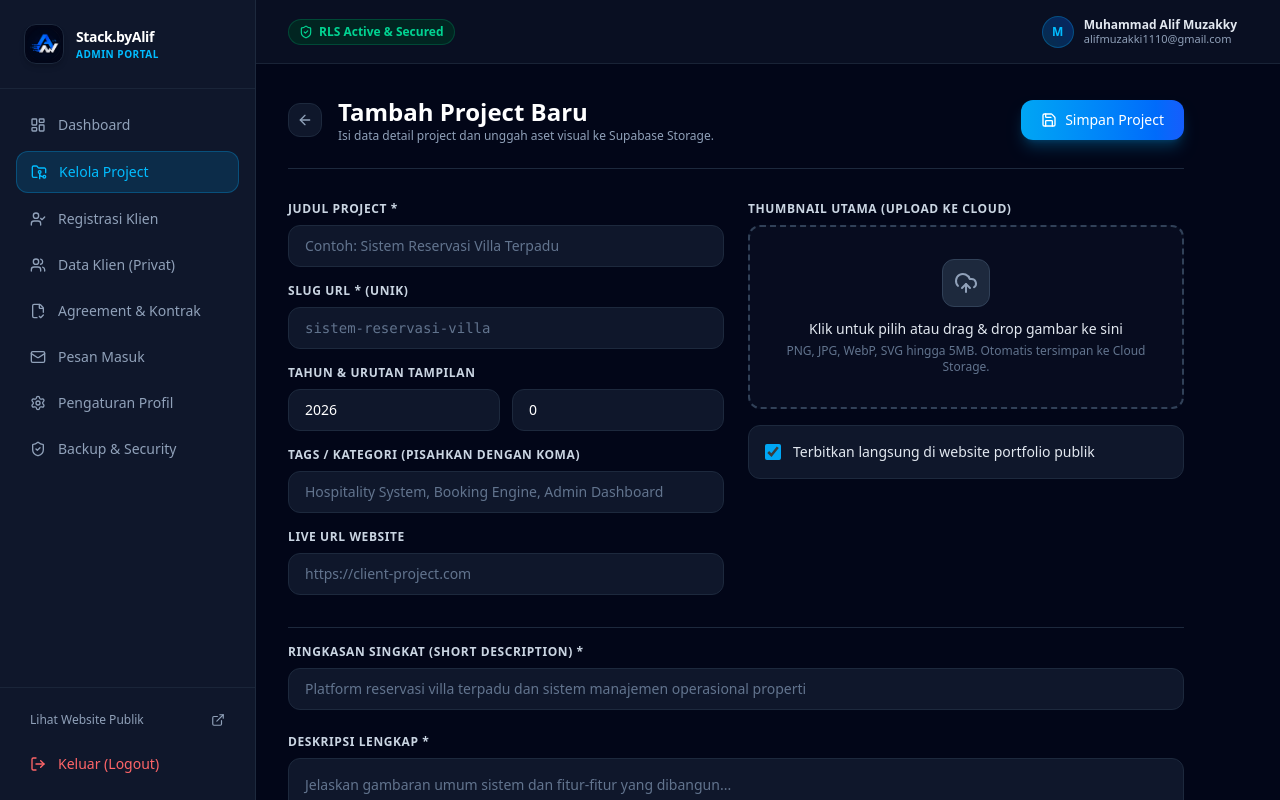
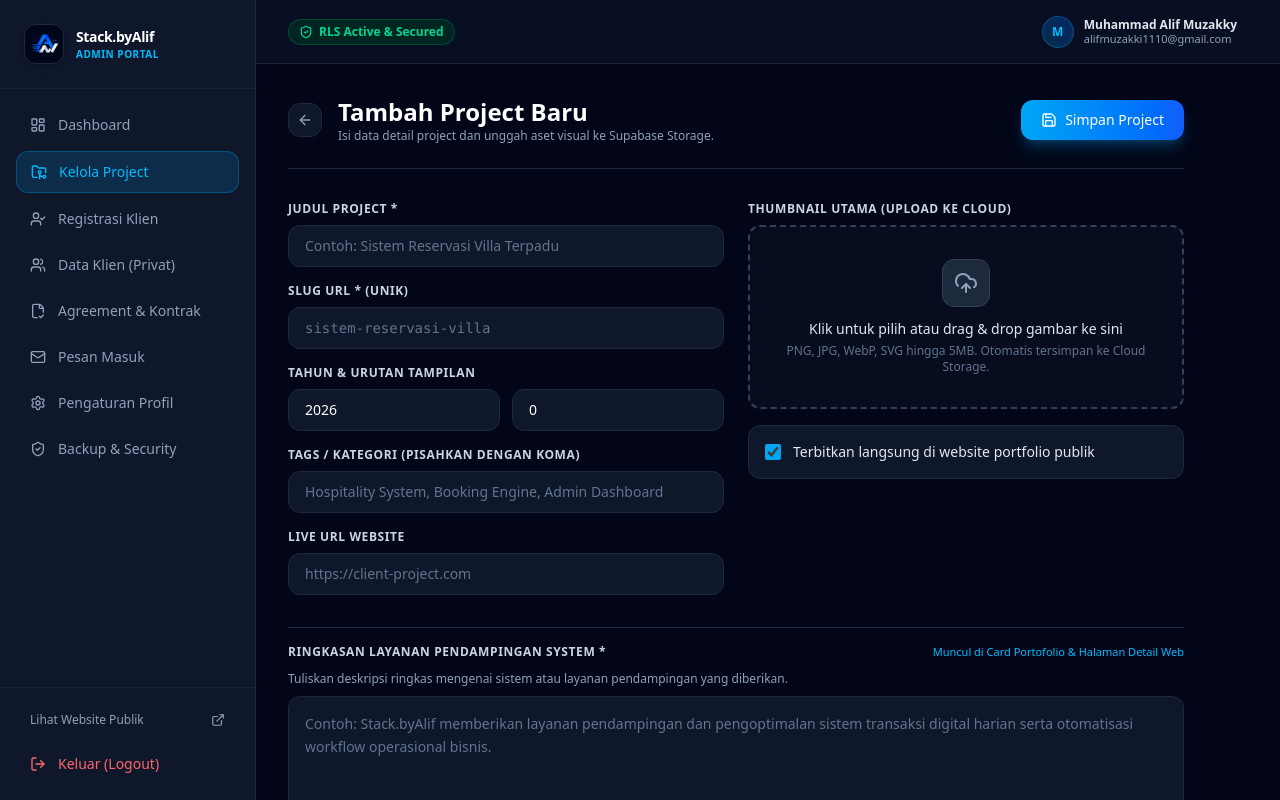
Before and after one commit to apege/Stack.byAlif, a Next.js app in the folder apps/admin/: page /projects/new in a window 1280 px wide. Built offline with nearby package versions, Linux system fonts and the light colour scheme; no server answers; the database is empty.

Commit message:
feat(admin): simplify project description input into single concise overview field

```diff
--- a/apps/admin/components/ProjectForm.tsx
+++ b/apps/admin/components/ProjectForm.tsx
@@ -35,17 +35,23 @@ export default function ProjectForm({ initialData, isEdit = false }: ProjectForm
   const [loading, setLoading] = useState(false);
   const [errorMsg, setErrorMsg] = useState<string | null>(null);
 
+  const initialDesc =
+    initialData?.overview ||
+    initialData?.description ||
+    initialData?.short_desc ||
+    '';
+
   const [formData, setFormData] = useState({
     slug: initialData?.slug || '',
     title: initialData?.title || '',
-    short_desc: initialData?.short_desc || '',
-    description: initialData?.description || '',
+    short_desc: initialDesc,
+    description: initialDesc,
     thumbnail: initialData?.thumbnail || '',
     year: initialData?.year || '2026',
     tagsInput: initialData?.tags?.join(', ') || '',
     live_url: initialData?.live_url || '',
     github_url: initialData?.github_url || '',
-    overview: initialData?.overview || '',
+    overview: initialDesc,
     challenge: initialData?.challenge || '',
     process: initialData?.process || '',
     results: initialData?.results || '',
@@ -80,28 +86,35 @@ export default function ProjectForm({ initialData, isEdit = false }: ProjectForm
         .map((t) => t.trim())
         .filter(Boolean);
 
+      const singleDescription = (
+        formData.description ||
+        formData.short_desc ||
+        formData.overview ||
+        ''
+      ).trim();
+
       const payload = {
         slug: formData.slug.trim(),
         title: formData.title.trim(),
-        short_desc: formData.short_desc.trim(),
-        description: formData.description.trim(),
+        short_desc: singleDescription,
+        description: singleDescription,
         thumbnail: formData.thumbnail.trim(),
         year: formData.year.trim(),
         tags: tagsArray,
         live_url: formData.live_url.trim(),
         github_url: formData.github_url.trim(),
-        overview: formData.overview.trim(),
-        challenge: formData.challenge.trim(),
-        process: formData.process.trim(),
-        results: formData.results.trim(),
+        overview: singleDescription,
+        challenge: formData.challenge?.trim() || '',
+        process: formData.process?.trim() || '',
+        results: formData.results?.trim() || '',
         gallery: formData.gallery,
         is_published: formData.is_published,
         display_order: Number(formData.display_order) || 0,
         updated_at: new Date().toISOString(),
       };
 
-      if (!payload.title || !payload.slug || !payload.thumbnail) {
-        throw new Error('Judul, Slug, dan Thumbnail gambar wajib diisi.');
+      if (!payload.title || !payload.slug || !payload.thumbnail || !payload.description) {
+        throw new Error('Judul, Slug, Thumbnail gambar, dan Deskripsi wajib diisi.');
       }
 
       if (isEdit && initialData?.id) {
@@ -272,74 +285,35 @@ export default function ProjectForm({ initialData, isEdit = false }: ProjectForm
         </div>
       </div>
 
-      {/* Text Content Sections */}
-      <div className="space-y-6 pt-4 border-t border-slate-800">
+      {/* Ringkasan & Deskripsi Sistem (Single Field for Portfolio & Detail Page) */}
+      <div className="space-y-4 pt-4 border-t border-slate-800">
         <div>
-          <label className="block text-xs font-semibold text-slate-300 uppercase tracking-wider mb-2">
-            Ringkasan Singkat (Short Description) *
-          </label>
-          <input
-            type="text"
-            required
-            value={formData.short_desc}
-            onChange={(e) => setFormData({ ...formData, short_desc: e.target.value })}
-            placeholder="Platform reservasi villa terpadu dan sistem manajemen operasional properti"
-            className="w-full bg-slate-900 border border-slate-800 rounded-xl px-4 py-2.5 text-sm text-white placeholder-slate-500 focus:outline-none focus:ring-2 focus:ring-sky-500"
-          />
-        </div>
-
-        <div>
-          <label className="block text-xs font-semibold text-slate-300 uppercase tracking-wider mb-2">
-            Deskripsi Lengkap *
-          </label>
+          <div className="flex items-center justify-between mb-2">
+            <label className="block text-xs font-semibold text-slate-300 uppercase tracking-wider">
+              Ringkasan Layanan Pendampingan System *
+            </label>
+            <span className="text-[11px] text-sky-400">
+              Muncul di Card Portofolio &amp; Halaman Detail Web
+            </span>
+          </div>
+          <p className="text-xs text-slate-400 mb-2 leading-relaxed">
+            Tuliskan deskripsi ringkas mengenai sistem atau layanan pendampingan yang diberikan.
+          </p>
           <textarea
-            rows={3}
+            rows={5}
             required
             value={formData.description}
-            onChange={(e) => setFormData({ ...formData, description: e.target.value })}
-            placeholder="Jelaskan gambaran umum sistem dan fitur-fitur yang dibangun..."
-            className="w-full bg-slate-900 border border-slate-800 rounded-xl p-4 text-sm text-white placeholder-slate-500 focus:outline-none focus:ring-2 focus:ring-sky-500"
-          />
-        </div>
-
-        <div className="grid md:grid-cols-2 gap-6">
-          <div>
-            <label className="block text-xs font-semibold text-slate-300 uppercase tracking-wider mb-2">
-              Tantangan Bisnis (Challenge)
-            </label>
-            <textarea
-              rows={4}
-              value={formData.challenge}
-              onChange={(e) => setFormData({ ...formData, challenge: e.target.value })}
-              placeholder="Masalah manual atau kendala teknis sebelum sistem dibuat..."
-              className="w-full bg-slate-900 border border-slate-800 rounded-xl p-4 text-sm text-white placeholder-slate-500 focus:outline-none focus:ring-2 focus:ring-sky-500"
-            />
-          </div>
-
-          <div>
-            <label className="block text-xs font-semibold text-slate-300 uppercase tracking-wider mb-2">
-              Solusi & Proses Kerja (Process)
-            </label>
-            <textarea
-              rows={4}
-              value={formData.process}
-              onChange={(e) => setFormData({ ...formData, process: e.target.value })}
-              placeholder="Langkah rancang bangun dan arsitektur yang diimplementasikan..."
-              className="w-full bg-slate-900 border border-slate-800 rounded-xl p-4 text-sm text-white placeholder-slate-500 focus:outline-none focus:ring-2 focus:ring-sky-500"
-            />
-          </div>
-        </div>
-
-        <div>
-          <label className="block text-xs font-semibold text-slate-300 uppercase tracking-wider mb-2">
-            Hasil & Dampak (Results)
-          </label>
-          <textarea
-            rows={3}
-            value={formData.results}
-            onChange={(e) => setFormData({ ...formData, results: e.target.value })}
-            placeholder="Efisiensi yang dicapai, penghematan waktu operasional, dsb."
-            className="w-full bg-slate-900 border border-slate-800 rounded-xl p-4 text-sm text-white placeholder-slate-500 focus:outline-none focus:ring-2 focus:ring-sky-500"
+            onChange={(e) => {
+              const val = e.target.value;
+              setFormData({
+                ...formData,
+                description: val,
+                short_desc: val,
+                overview: val,
+              });
+            }}
+            placeholder="Contoh: Stack.byAlif memberikan layanan pendampingan dan pengoptimalan sistem transaksi digital harian serta otomatisasi workflow operasional bisnis."
+            className="w-full bg-slate-900 border border-slate-800 rounded-xl p-4 text-sm text-white placeholder-slate-500 focus:outline-none focus:ring-2 focus:ring-sky-500 leading-relaxed"
           />
         </div>
       </div>
```
Also changed, not shown: 1 other file (tests, documents, lock files or other folders).
